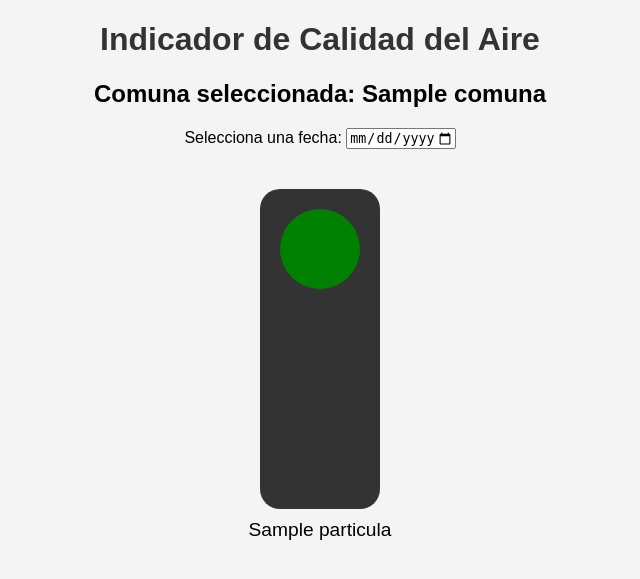
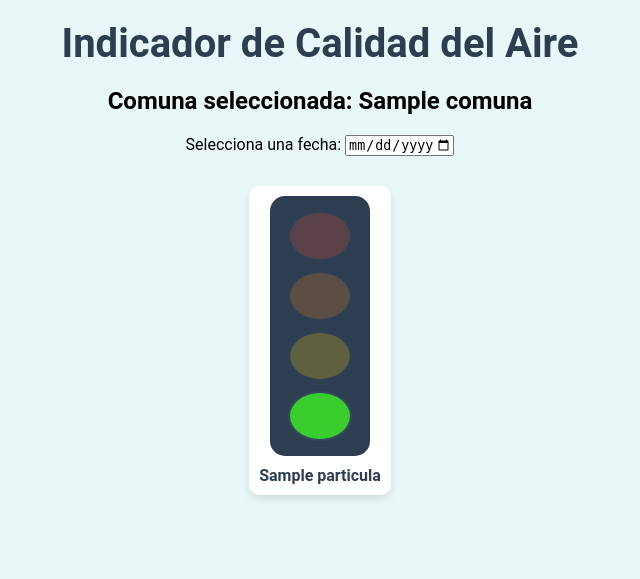
Before and after one commit to jcatalaninacap/MyMonICA, a Django app: template Evaluacion1/App/templates/semaforos.html in a window 1280 px wide. Shown: the top 579 px of the page, without its empty margins (320-960 px from the left). Run offline with Django 5.2, Linux system fonts and the light colour scheme; the template is opened without the code that fills it: most values are stand-ins (such as "Sample title", 1, 10 or a date in 2020).

Commit message:
UX 2024-11-21

```diff
--- a/Evaluacion1/App/templates/semaforos.html
+++ b/Evaluacion1/App/templates/semaforos.html
@@ -6,67 +6,100 @@
     <title>Indicador de Calidad del Aire</title>
     <style>
         body {
-            font-family: Arial, sans-serif;
+            font-family: "Roboto", Arial, sans-serif;
             text-align: center;
-            background-color: #f4f4f4;
+            background-color: #e9f7f9;
+            margin: 0;
+            padding: 0;
         }
 
         h1 {
-            color: #333;
+            color: #2c3e50;
+            font-size: 2.5rem;
+            margin: 20px 0;
         }
 
         .semaforos-container {
             display: flex;
-            justify-content: space-around;
+            justify-content: center;
             flex-wrap: wrap;
-            margin-top: 20px;
+            margin: 20px auto;
+            gap: 20px;
+            max-width: 1200px;
         }
 
         .semaforo {
             text-align: center;
-            margin: 20px;
+            margin: 10px;
+            box-shadow: 0 4px 8px rgba(0, 0, 0, 0.1);
+            background-color: white;
+            border-radius: 10px;
+            padding: 10px;
+            transition: transform 0.3s ease, box-shadow 0.3s ease;
+        }
+
+        .semaforo:hover {
+            transform: translateY(-5px);
+            box-shadow: 0 6px 12px rgba(0, 0, 0, 0.15);
         }
 
         .traffic-light {
-            width: 100px;
-            height: 300px;
-            background-color: #333;
-            border-radius: 20px;
+            width: 80px;
+            height: 240px;
+            background-color: #2c3e50;
+            border-radius: 15px;
             margin: 0 auto;
             padding: 10px;
+            display: flex;
+            flex-direction: column;
+            justify-content: space-around;
+            align-items: center;
         }
 
         .light {
-            width: 80px;
-            height: 80px;
-            margin: 10px auto;
+            width: 60px;
+            height: 60px;
+            margin: 5px 0;
             border-radius: 50%;
-            background-color: #444;
+            background-color: #bdc3c7; /* Color base (gris opaco) */
+            border: 2px solid #34495e;
+            opacity: 0.25; /* Opacidad mínima por defecto */
+            transition: background-color 0.3s ease, opacity 0.3s ease;
         }
 
+        /* Colores inactivos con opacidad mínima */
         .light.green {
-            background-color: green;
+            background-color: #3bcc2e;
         }
 
         .light.yellow {
-            background-color: yellow;
+            background-color: #f1c40f;
         }
 
         .light.orange {
-            background-color: orange;
+            background-color: #e67e22;
         }
 
         .light.red {
-            background-color: red;
+            background-color: #e74c3c;
+        }
+
+        /* Colores activos */
+        .light.active {
+            opacity: 1;
         }
 
         .particle-name {
-            font-size: 1.2rem;
+            font-size: 1rem;
+            color: #2c3e50;
             margin-top: 10px;
+            font-weight: bold;
         }
+
         .no-data {
-            color: white;
+            color: #95a5a6;
             font-weight: bold;
+            font-size: 0.9rem;
         }
     </style>
 </head>
@@ -78,30 +111,23 @@
         <h2>Mostrando niveles para todas las comunas</h2>
     {% endif %}
 
-   <!-- Contenedor para el calendario -->
-   <div class="date-picker-container">
-    <label for="datePicker">Selecciona una fecha:</label>
-    <input type="date" id="datePicker" name="fecha" max="" onchange="updateDate()" />
-</div>
+    <div class="date-picker-container">
+        <label for="datePicker">Selecciona una fecha:</label>
+        <input type="date" id="datePicker" name="fecha" max="" onchange="updateDate()" />
+    </div>
 
     <div class="semaforos-container">
-        <!-- Semáforo para cada partícula -->
         {% for particula, estado_color in air_quality_data.items %}
         <div class="semaforo">
             <div class="traffic-light">
-                {% if estado_color == 'No hay datos' %}
-                <p class="no-data">Hoy no hay datos para {{ particula }}</p>
-            {% else %}
-                <div class="light   {% if estado_color == 'verde' %}green
-                                    {% elif estado_color == 'amarillo' %}yellow
-                                    {% elif estado_color == 'naranja' %}orange
-                                    {% elif estado_color == 'rojo' %}red
-                                    {% endif %}"></div>
-            {% endif %}
+                <!-- Todos los colores tienen opacidad mínima por defecto -->
+                <div class="light red {% if estado_color == 'rojo' %}active{% endif %}"></div>
+                <div class="light orange {% if estado_color == 'naranja' %}active{% endif %}"></div>
+                <div class="light yellow {% if estado_color == 'amarillo' %}active{% endif %}"></div>
+                <div class="light green {% if estado_color == 'verde' %}active{% endif %}"></div>
             </div>
             <div class="particle-name">{{ particula }}</div>
         </div>
-
         {% endfor %}
     </div>
 
@@ -111,7 +137,6 @@
             const today = new Date().toISOString().split("T")[0];
             datePicker.max = today;
 
-            // Inicializar el valor de fecha si ya existe en la URL
             const urlParams = new URLSearchParams(window.location.search);
             const selectedDate = urlParams.get("fecha");
             if (selectedDate) {
@@ -119,21 +144,17 @@
             }
         });
 
-        // Función para actualizar la fecha y recargar la página con los parámetros actualizados
         function updateDate() {
             const datePicker = document.getElementById("datePicker");
             const selectedDate = datePicker.value;
-            const comunaId = "{{ comuna.id_comuna }}";  // Usa el id de la comuna seleccionada, asegurándose de que esté definido
+            const comunaId = "{{ comuna.id_comuna }}";
 
             if (comunaId) {
-                // Redirige a la misma URL con los parámetros actualizados
                 window.location.href = `${window.location.pathname}?comuna_id=${comunaId}&fecha=${selectedDate}`;
             } else {
                 console.error("ID de comuna no disponible");
             }
         }
-
-
     </script>
 </body>
 </html>
```
